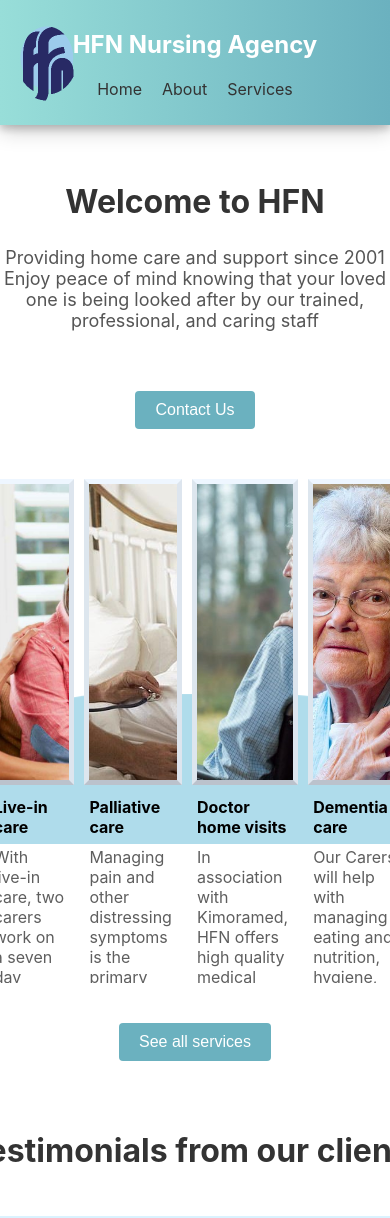
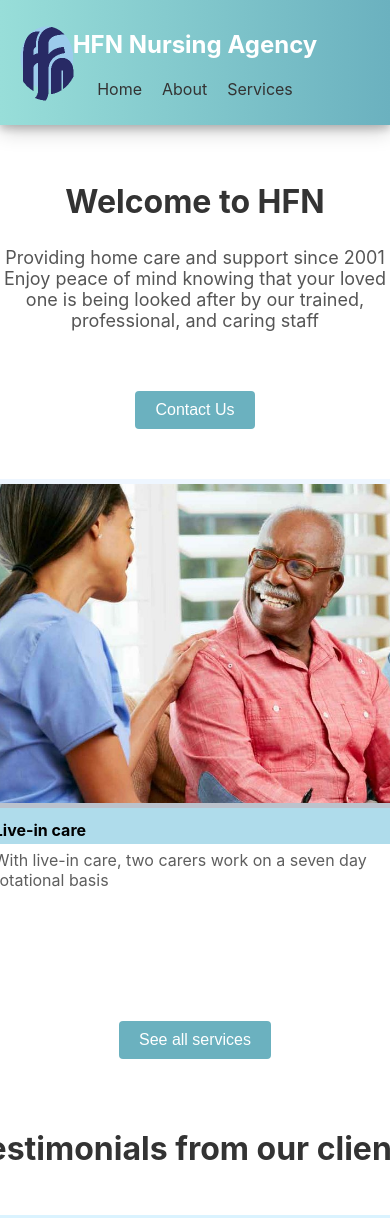
Before and after one commit to katelandcastelin/nursing-agency, a React (Create React App) app: page / in a window 390 px wide. Shown: the top 1218 px of the page. Built offline with nearby package versions, Linux system fonts and the light colour scheme.

Commit message:
feat/responsive-styling: added responsive styling to services container on home page

```diff
--- a/src/pages/Home.jsx
+++ b/src/pages/Home.jsx
@@ -72,13 +72,42 @@ const Button = styled.button`
 const ServicesDisplayContainer = styled.div`
   width: 25%;
   margin: 10px;
+  flex-direction: column;
+  align-items: center;
+
+  @media (max-width: 1060px) {
+    flex-shrink: 0;
+    min-width: calc(100% / 3);
+  }
+
+  @media (max-width: 860px) {
+    flex-shrink: 0;
+    min-width: calc(100% / 2);
+  }
+
+  @media (max-width: 650px) {
+    flex-shrink: 0;
+    min-width: calc(100% / 1);
+  }
 `;
 
 const ServicesDisplay = styled.div`
   height: 70%;
 
   @media (max-width: 1160px) {
-    height: 60%
+    height: 60%;
+  }
+
+  @media (max-width: 860px) {
+    width: 95%;
+  }
+
+  @media (max-width: 700px) {
+    width: 100%;
+  }
+
+  @media (max-width: 650px) {
+    width: 95%;
   }
 `;
 
@@ -99,7 +128,9 @@ const ServicePreviewContainer = styled.div`
   }
 
   @media (max-width: 1060px) {
+    flex-wrap: nowrap;
     overflow-x: scroll;
+    margin-bottom: 0;
   }
 `;
 
```
